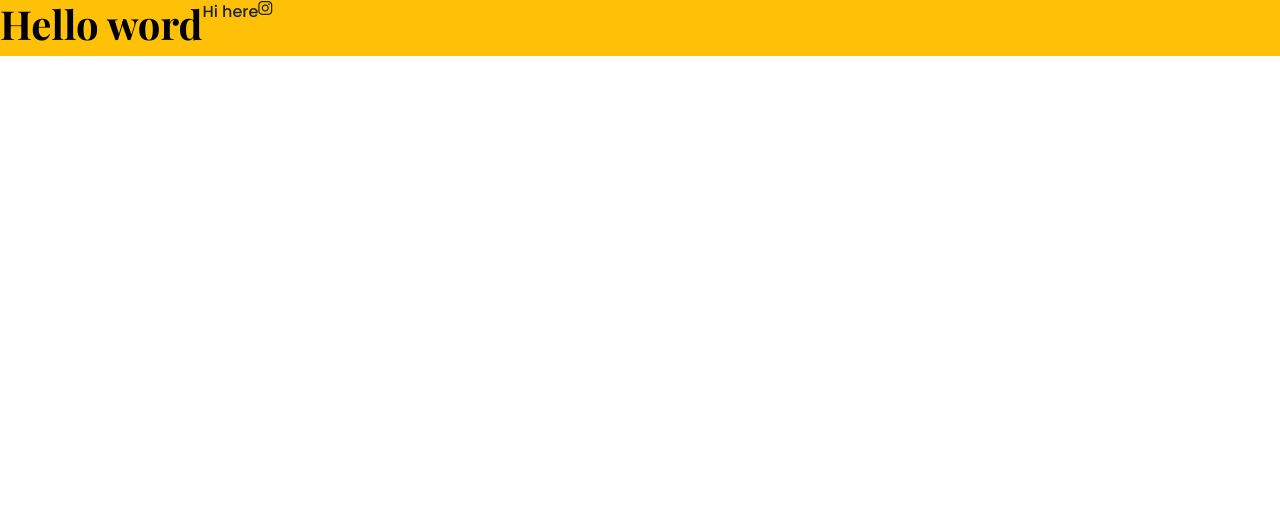
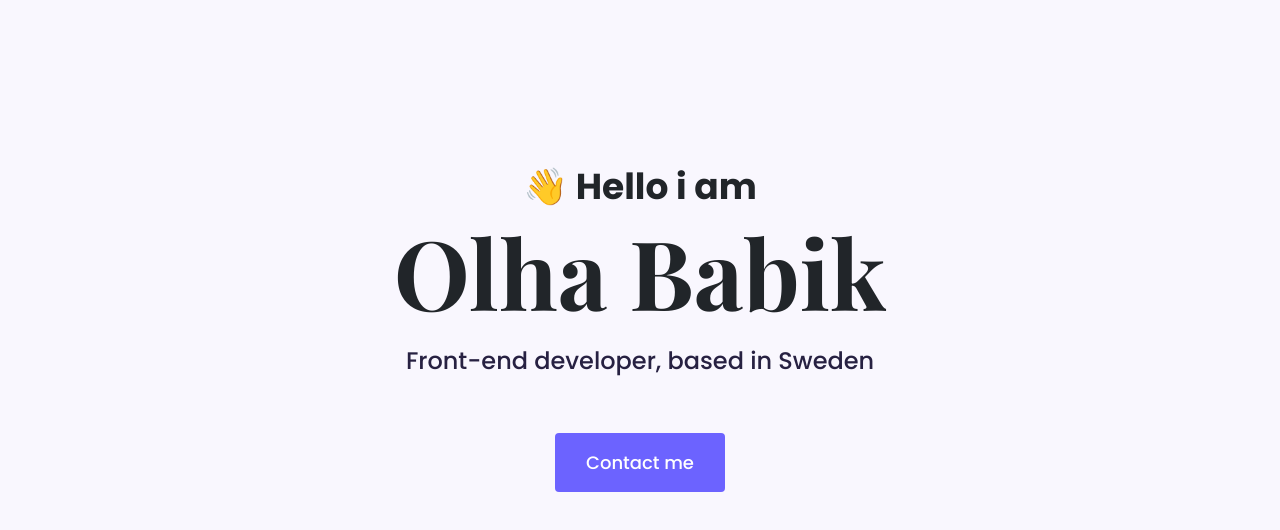
Before and after one commit to olha-babik/new-progect, a plain HTML site: page index.html in a window 1280 px wide. Drawn offline with nearby package versions, Linux system fonts and the light colour scheme.

Commit message:
added variables

```diff
--- a/index.html
+++ b/index.html
@@ -28,10 +28,13 @@
     <title>Document</title>
   </head>
   <body>
-    <div class="d-flex bg-warning">
-      <h1>Hello word</h1>
-      <p>Hi here</p>
-      <i class="fa-brands fa-instagram"></i>
+    <div class="hero">
+      <p>👋 Hello i am</p>
+      <h1>Olha Babik</h1>
+      <h2 class="mb-5">Front-end developer, based in Sweden</h2>
+      <div>
+        <a href="#" class="btn btn-branding">Contact me</a>
+      </div>
     </div>
   </body>
 </html>
--- a/styles/portfolio.css
+++ b/styles/portfolio.css
@@ -1,9 +1,47 @@
-h1 {
+:root {
+  --branding-color: #6c63ff;
+  --secondary-color: #f9f7fe;
+  --heading-font-family: "Playfair Display", serif;
+  --default-font-family: "Poppins", sans-serif;
+}
+body {
+  font-family: var(--default-font-family);
+}
+
+h1 h2 h3 h4 h5 h6 {
   color: black;
-  font-family: "Playfair Display", serif;
   font-weight: bold;
 }
+h1 {
+  font-size: 96px;
+  font-family: var(--heading-font-family);
+}
 p {
-  font-family: "Poppins", sans-serif;
   font-weight: normal;
 }
+.hero {
+  background: var(--secondary-color);
+  text-align: center;
+  padding: 160px 20px;
+}
+.hero p {
+  font-size: 36px;
+  font-weight: bold;
+  margin: 0;
+  font-family: var(--default-font-family);
+}
+.hero h2 {
+  font-family: var(--default-font-family);
+  font-size: 24px;
+  font-weight: normal;
+  line-height: 2;
+  color: #272142;
+}
+.btn-branding {
+  background: var(--branding-color);
+  border-radius: 4px;
+  color: white;
+  font-size: 18px;
+  line-height: 27px;
+  padding: 15px 30px;
+}
```
